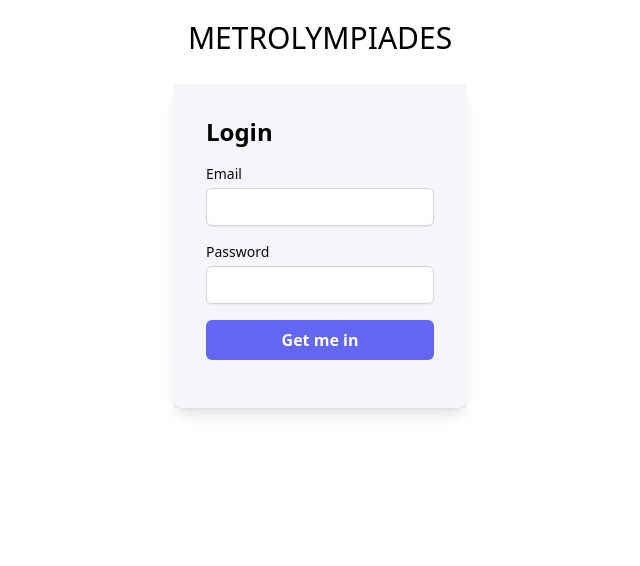
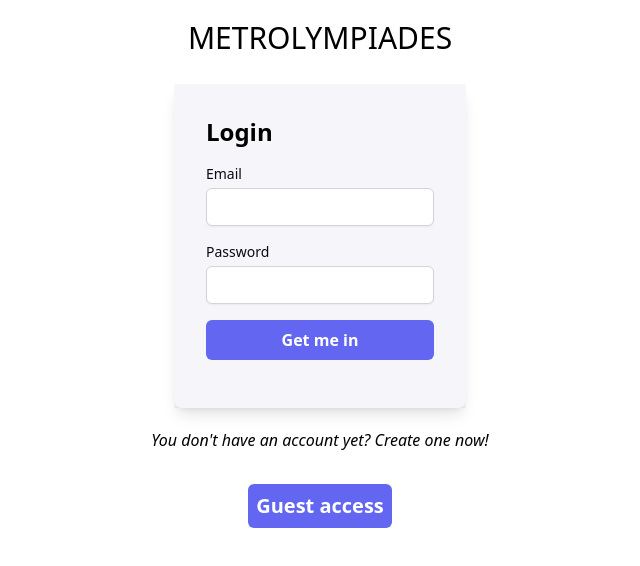
Before and after one commit to pixelympics/metrolympiads, a Vue app: page /login in a window 1280 px wide. Shown: the top 566 px of the page, without its empty margins (320-960 px from the left). Built offline with nearby package versions, Linux system fonts and the light colour scheme; no server answers.

Commit message:
✨ feat: add links on login and signup pages

```diff
--- a/src/views/LoginView.vue
+++ b/src/views/LoginView.vue
@@ -65,5 +65,13 @@ const onPasswordChange = (value) => {
                 :model-value="password"
             />
         </account-form>
+
+        <a href="/signup" class="m-2 mt-3 italic hover:text-primary">
+            You don't have an account yet? Create one now!
+        </a>
+
+        <a href="#" class="bg-indigo-500 text-white text-xl font-semibold m-2 mt-4 p-2 rounded-md">
+            Guest access
+        </a>
     </div>
 </template>
--- a/src/views/SignUp.vue
+++ b/src/views/SignUp.vue
@@ -88,5 +88,9 @@ const onSubmit = async () => {
                 :model-value="confpassword"
             />
         </AccountForm>
+
+        <a href="/login" class="m-2 mt-3 italic hover:text-primary">
+            You already have an account? Login here
+        </a>
     </div>
 </template>
```
